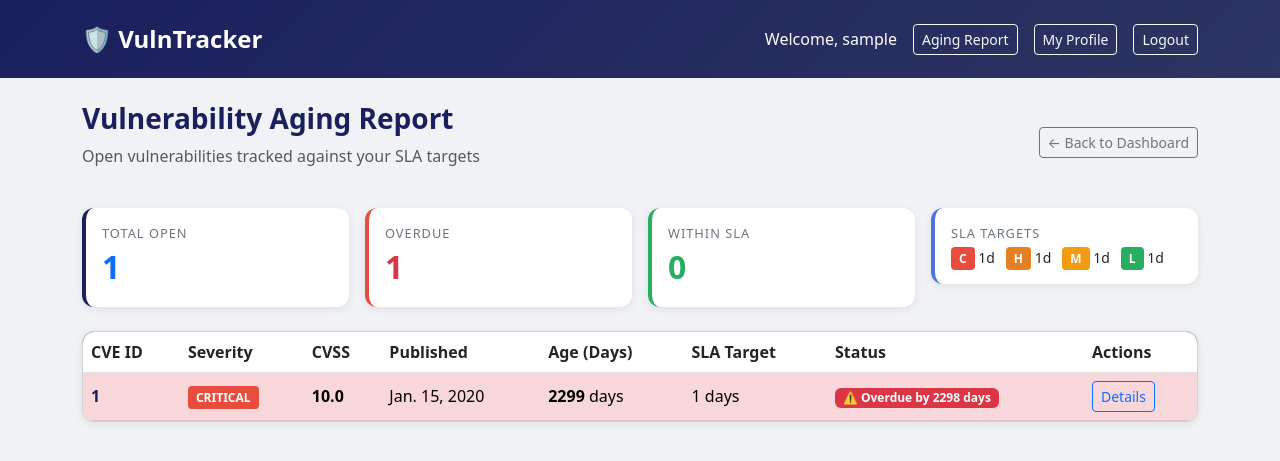
After one commit to jackrice13/Final-Project-JackRice, a Django app: page /aging-report/ in a window 1280 px wide. The commit adds this page. Shown: the top 461 px of the page. Run offline with Django 5.2, Linux system fonts and the light colour scheme; a user stored in the database is signed in; tables that the repository leaves empty hold one stand-in row (values such as "Sample post").

Commit message:
Added user editable SLA guidelines. Added a aging-report

```diff
--- a/accounts/models.py
+++ b/accounts/models.py
@@ -12,7 +12,11 @@ STATUS_CHOICES = [
 class UserProfile(models.Model): #adds extension to built in auth_user
     user = models.OneToOneField(User, on_delete=models.CASCADE) # Creates accounts_userprofile, binds user to user_ID, allows
     vendors = models.ManyToManyField(Vendor, blank=True) # Creates accounts_userprofile_vendors, many to many allows use to track multiple vendors
-
+    # SLA thresholds (in days) for vulnerability remediation by severity
+    sla_critical = models.IntegerField(default=7) #days to remediate critical
+    sla_high = models.IntegerField(default=30) #days to remediate high
+    sla_medium = models.IntegerField(default=60) #days to remediate medium
+    sla_low = models.IntegerField(default=90) # days to remediate low
 
     def __str__(self):
         return f"{self.user.username}'s profile"
--- a/core/urls.py
+++ b/core/urls.py
@@ -5,4 +5,5 @@ urlpatterns = [
     path('', views.dashboard, name='dashboard'),
     path('vulnerability/<str:cve_id>/', views.vulnerability_detail, name='vulnerability_detail'),
     path('vulnerability/<str:cve_id>/status/', views.update_status, name='update_status'),
+    path('aging-report/', views.aging_report, name='aging_report'),
 ]
--- a/core/views.py
+++ b/core/views.py
@@ -99,3 +99,72 @@ def update_status(request, cve_id):
         )
 
     return redirect('vulnerability_detail', cve_id=cve_id)
+
+from datetime import date
+
+@login_required
+def aging_report(request):
+    profile = request.user.userprofile
+    user_vendors = profile.vendors.all()
+    today = date.today()
+
+    # Get SLA settings from user profile
+    sla_map = {
+        'CRITICAL': profile.sla_critical,
+        'HIGH': profile.sla_high,
+        'MEDIUM': profile.sla_medium,
+        'LOW': profile.sla_low,
+        'UNKNOWN': profile.sla_low,  # treat unknown same as low
+    }
+
+    # Get all open vulnerabilities for user's vendors
+    open_vulns = Vulnerability.objects.filter(
+        software__vendor__in=user_vendors,
+    ).distinct().exclude(
+        # exclude ones the user has already remediated or marked NA
+        vulnerabilitystatus__profile=profile,
+        vulnerabilitystatus__status__in=['REMEDIATED', 'NA']
+    ).filter(
+        published_date__isnull=False  # must have a published date to calculate age
+    ).order_by('published_date')  # oldest first
+
+    # Calculate age and SLA status for each vulnerability
+    vuln_data = []
+    overdue_count = 0
+    within_sla_count = 0
+
+    for vuln in open_vulns:
+        age_days = (today - vuln.published_date).days
+        sla_target = sla_map.get(vuln.severity, profile.sla_low)
+        days_remaining = sla_target - age_days
+        is_overdue = age_days > sla_target
+
+        if is_overdue:
+            overdue_count += 1
+        else:
+            within_sla_count += 1
+
+        vuln_data.append({
+            'vuln': vuln,
+            'age_days': age_days,
+            'sla_target': sla_target,
+            'days_remaining': days_remaining,
+            'is_overdue': is_overdue,
+            'days_overdue': age_days - sla_target # calcs days overdue
+        })
+
+    # Pagination
+    paginator = Paginator(vuln_data, 25)
+    page_number = request.GET.get('page')
+    page_obj = paginator.get_page(page_number)
+
+    context = {
+        'page_obj': page_obj,
+        'overdue_count': overdue_count,
+        'within_sla_count': within_sla_count,
+        'total_open': len(vuln_data),
+        'sla_map': sla_map,
+        'profile': profile,
+    }
+
+    return render(request, 'core/aging_report.html', context)
--- a/templates/base.html
+++ b/templates/base.html
@@ -44,6 +44,7 @@
             <span class="navbar-brand fw-bold fs-4">🛡️ VulnTracker</span>
             <div class="d-flex align-items-center gap-3">
                 <span class="text-white">Welcome, {{ request.user.username }}</span>
+                    <a href="{% url 'aging_report' %}" class="btn btn-outline-light btn-sm">Aging Report</a>
                 <a href="{% url 'profile' %}" class="btn btn-outline-light btn-sm">My Profile</a>
                 <a href="{% url 'logout' %}" class="btn btn-outline-light btn-sm">Logout</a>
             </div>
--- /dev/null
+++ b/templates/core/aging_report.html
@@ -0,0 +1,147 @@
+{% extends 'base.html' %}
+
+{% block title %}Aging Report - VulnTracker{% endblock %}
+
+{% block content %}
+
+<div class="mb-4 d-flex justify-content-between align-items-center">
+    <div>
+        <h3 class="fw-bold" style="color: #1a1f5e;">Vulnerability Aging Report</h3>
+        <p class="text-muted">Open vulnerabilities tracked against your SLA targets</p>
+    </div>
+    <a href="{% url 'dashboard' %}" class="btn btn-outline-secondary btn-sm">
+        ← Back to Dashboard
+    </a>
+</div>
+
+<!-- Stat Cards -->
+<div class="row g-3 mb-4">
+    <div class="col-md-3">
+        <div class="card stat-card p-3" style="border-left: 4px solid #1a1f5e;">
+            <div class="stat-label">Total Open</div>
+            <div class="stat-number text-primary">{{ total_open }}</div>
+        </div>
+    </div>
+    <div class="col-md-3">
+        <div class="card stat-card p-3" style="border-left: 4px solid #e74c3c;">
+            <div class="stat-label">Overdue</div>
+            <div class="stat-number text-danger">{{ overdue_count }}</div>
+        </div>
+    </div>
+    <div class="col-md-3">
+        <div class="card stat-card p-3" style="border-left: 4px solid #27ae60;">
+            <div class="stat-label">Within SLA</div>
+            <div class="stat-number" style="color: #27ae60;">{{ within_sla_count }}</div>
+        </div>
+    </div>
+    <div class="col-md-3">
+        <div class="card stat-card p-3" style="border-left: 4px solid #4e73df;">
+            <div class="stat-label">SLA Targets</div>
+            <div class="small mt-1">
+                <span class="severity-critical">C</span> {{ profile.sla_critical }}d &nbsp;
+                <span class="severity-high">H</span> {{ profile.sla_high }}d &nbsp;
+                <span class="severity-medium">M</span> {{ profile.sla_medium }}d &nbsp;
+                <span class="severity-low">L</span> {{ profile.sla_low }}d
+            </div>
+        </div>
+    </div>
+</div>
+
+<!-- Aging Table -->
+<div class="card vuln-table mb-4">
+    <table class="table table-hover mb-0">
+        <thead>
+            <tr>
+                <th>CVE ID</th>
+                <th>Severity</th>
+                <th>CVSS</th>
+                <th>Published</th>
+                <th>Age (Days)</th>
+                <th>SLA Target</th>
+                <th>Status</th>
+                <th>Actions</th>
+            </tr>
+        </thead>
+        <tbody>
+            {% for item in page_obj %}
+            <tr class="{% if item.is_overdue %}table-danger{% endif %}">
+                <td>
+                    <a href="{% url 'vulnerability_detail' item.vuln.cve_id %}"
+                       class="cve-link">
+                        {{ item.vuln.cve_id }}
+                    </a>
+                </td>
+                <td>
+                    <span class="severity-{{ item.vuln.severity|lower }}">
+                        {{ item.vuln.severity }}
+                    </span>
+                </td>
+                <td>
+                    {% if item.vuln.cvss_score %}
+                        <strong>{{ item.vuln.cvss_score }}</strong>
+                    {% else %}
+                        <span class="text-muted">N/A</span>
+                    {% endif %}
+                </td>
+                <td>{{ item.vuln.published_date }}</td>
+                <td>
+                    <strong>{{ item.age_days }}</strong> days
+                </td>
+                <td>{{ item.sla_target }} days</td>
+                <td>
+                    {% if item.is_overdue %}
+                        <span class="badge bg-danger">
+                            ⚠️ Overdue by {{ item.days_overdue }} days
+                        </span>
+                    {% else %}
+                        <span class="badge bg-success">
+                            ✅ {{ item.days_remaining }} days left
+                        </span>
+                    {% endif %}
+                </td>
+                <td>
+                    <a href="{% url 'vulnerability_detail' item.vuln.cve_id %}"
+                       class="btn btn-sm btn-outline-primary">
+                        Details
+                    </a>
+                </td>
+            </tr>
+            {% empty %}
+            <tr>
+                <td colspan="8" class="text-center py-4 text-muted">
+                    No open vulnerabilities found.
+                </td>
+            </tr>
+            {% endfor %}
+        </tbody>
+    </table>
+</div>
+
+<!-- Pagination -->
+{% if page_obj.has_other_pages %}
+<nav>
+    <ul class="pagination justify-content-center">
+        {% if page_obj.has_previous %}
+            <li class="page-item">
+                <a class="page-link" href="?page={{ page_obj.previous_page_number }}">
+                    Previous
+                </a>
+            </li>
+        {% endif %}
+        <li class="page-item disabled">
+            <span class="page-link">
+                Page {{ page_obj.number }} of {{ page_obj.paginator.num_pages }}
+            </span>
+        </li>
+        {% if page_obj.has_next %}
+            <li class="page-item">
+                <a class="page-link" href="?page={{ page_obj.next_page_number }}">
+                    Next
+                </a>
+            </li>
+        {% endif %}
+    </ul>
+</nav>
+{% endif %}
+
+{% endblock %}
```
Also changed, not shown: accounts/forms.py (+19 -1 lines), accounts/views.py (+14 -2 lines), templates/accounts/profile.html (+62 -0 lines).
